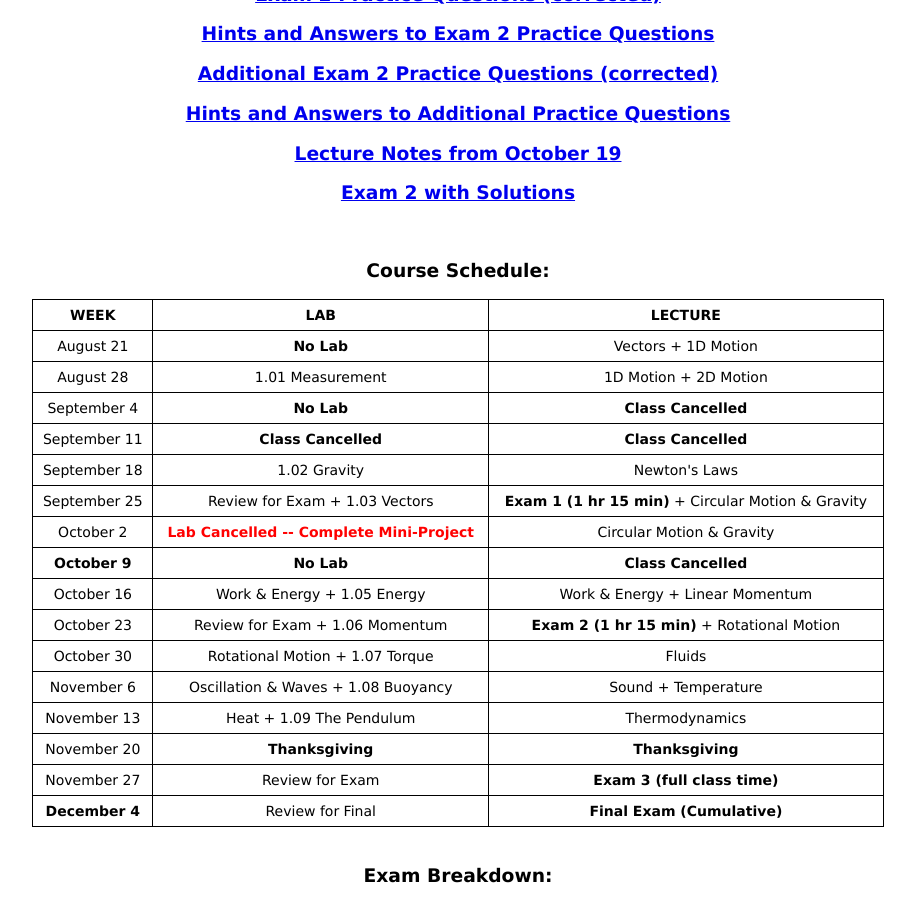
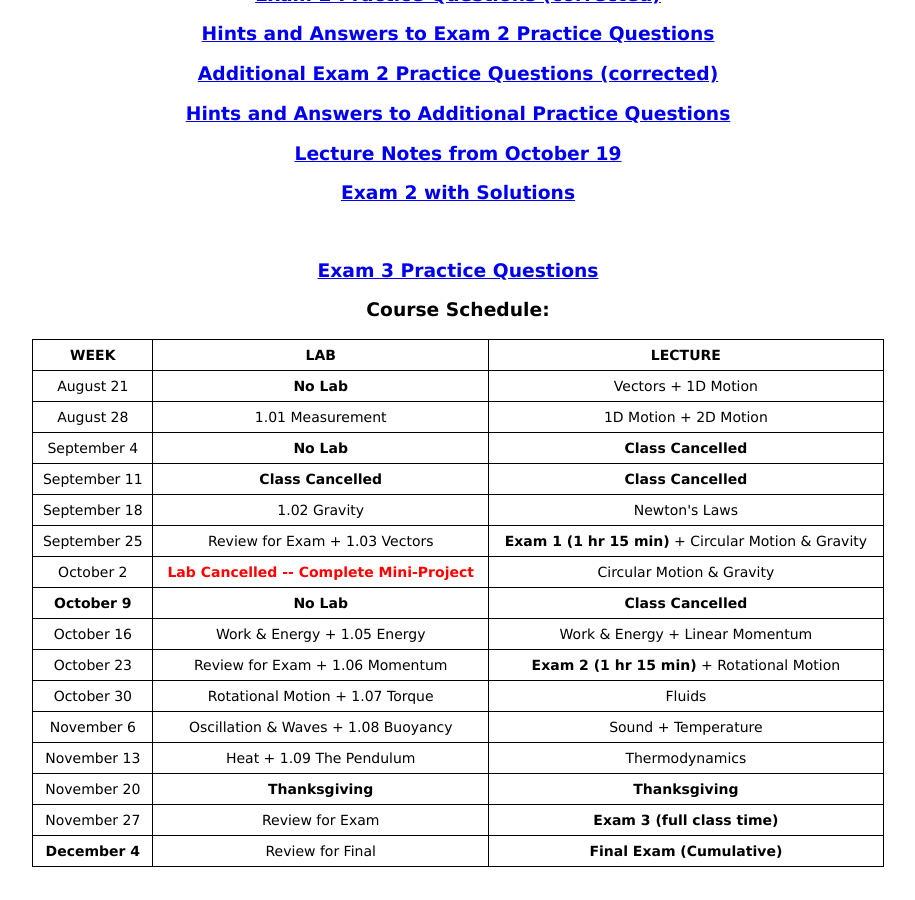
Before and after one commit to dhlaurence/dhlaurence.github.io, a Jekyll site: the page built from teaching/phys2350fall17.html, in a window 1280 px wide and 900 px high, scrolled down 654 px. Shown: the whole window, without its empty margins (182-1097 px from the left). Built offline with Jekyll 4.4.1, drawn with Linux system fonts in a browser that asks for light colours.

Commit message:
Update phys2350fall17.html

```diff
--- a/teaching/phys2350fall17.html
+++ b/teaching/phys2350fall17.html
@@ -67,6 +67,10 @@
   </h3>
 
   <br>
+
+  <h3>
+    <center><a target="_blank" href="http://www.blazartheory.com/files/PHYS2350_Fall_2017_Exam_3_Review_Questions.pdf">Exam 3 Practice Questions</a></center>
+  </h3>
 
   <h3>
     <center>Course Schedule:</center>
```
